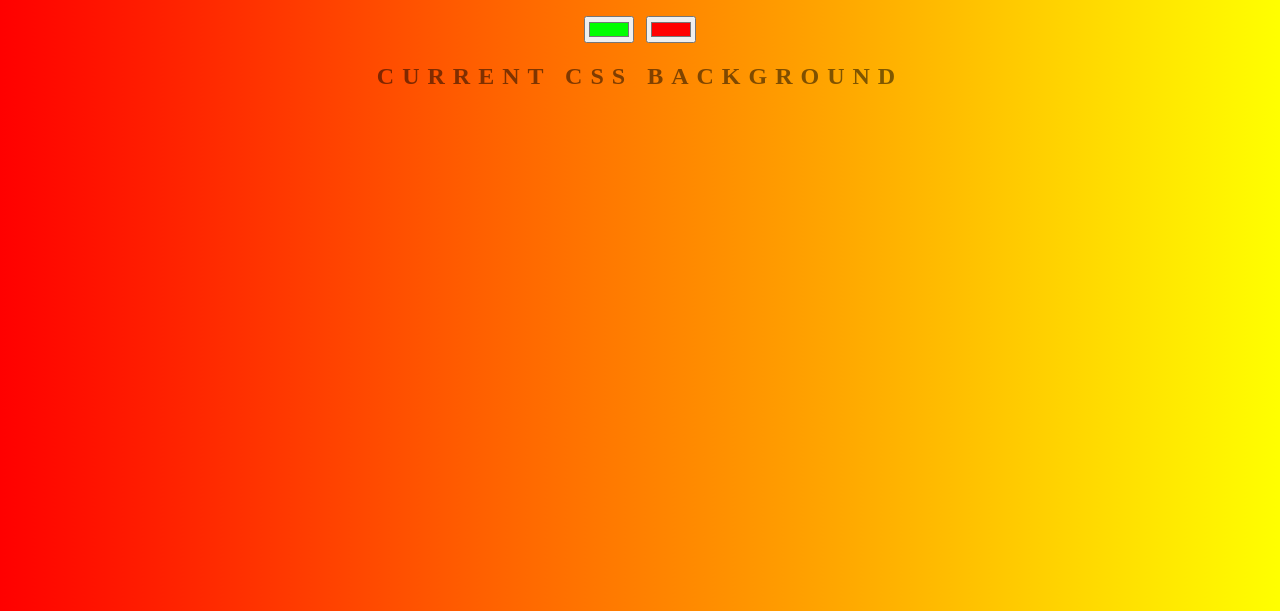
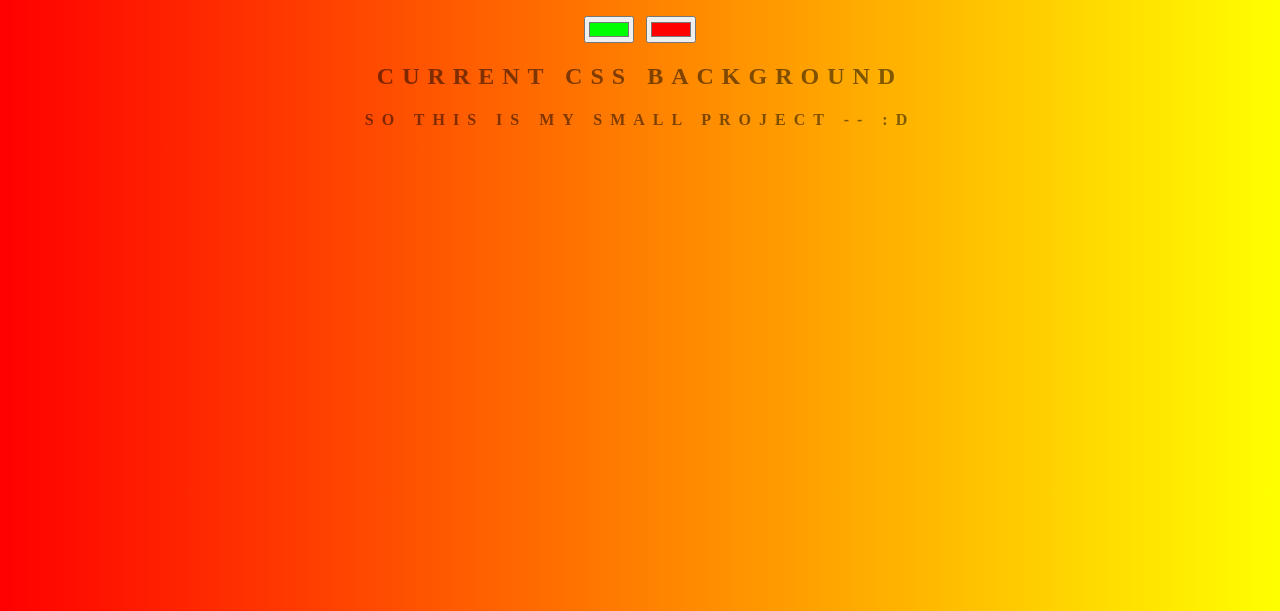
Before and after one commit to galuhdipa/background-changer, a plain HTML site: page index.html in a window 1280 px wide. Shown: the part 189-800 px from the top of the page. Drawn offline with Linux system fonts and the light colour scheme.

Commit message:
Update index.html

```diff
--- a/index.html
+++ b/index.html
@@ -1,7 +1,7 @@
 <!DOCTYPE html>
 <html>
 <head>
-	<title>Gradient Background</title>
+	<title>Gradient Changer</title>
 	<link rel="stylesheet" type="text/css" href="style.css">
 </head>
 <body id="gradient">
@@ -9,6 +9,7 @@
 	<input class="color1" type="color" name="color1" value="#00ff00">
 	<input class="color2" type="color" name="color2" value="#ff0000">
 	<h2>Current CSS background</h2>
+	<h4>so this is my small project -- :D</h4>
 	<h3></h3>
 	<script type="text/javascript" src="script.js"></script>
 </body>
```
